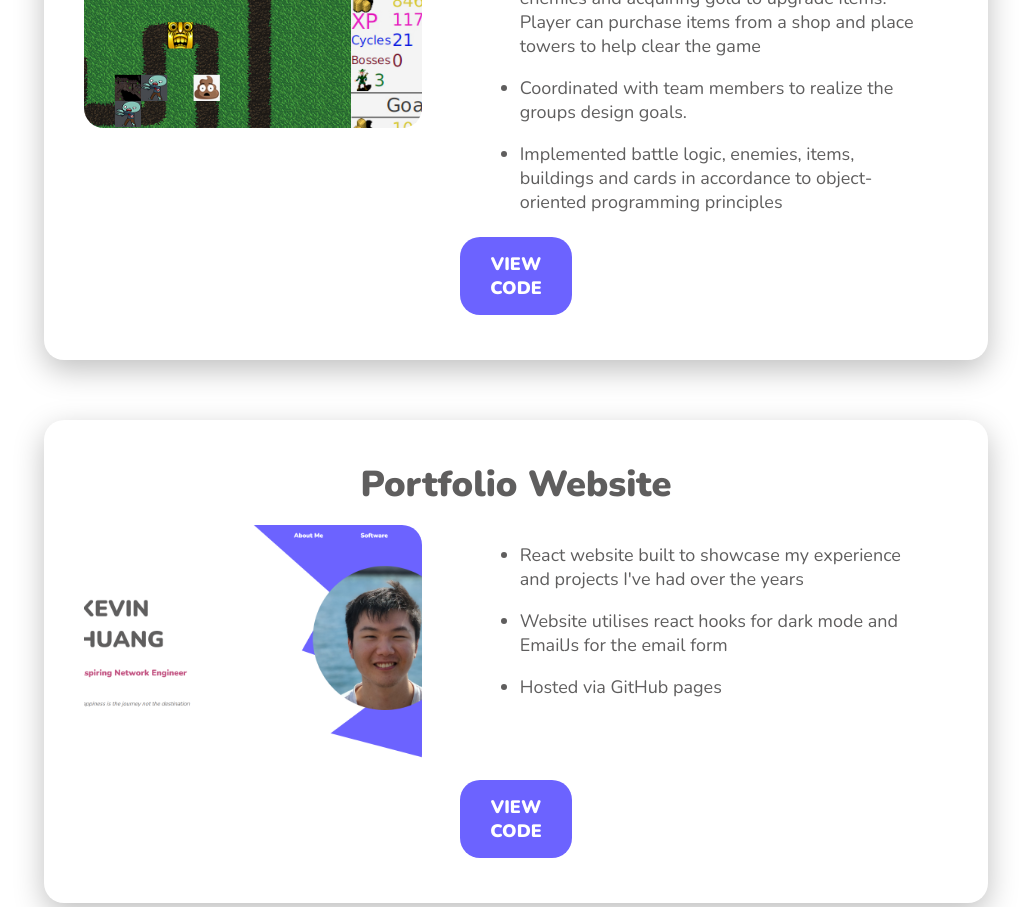
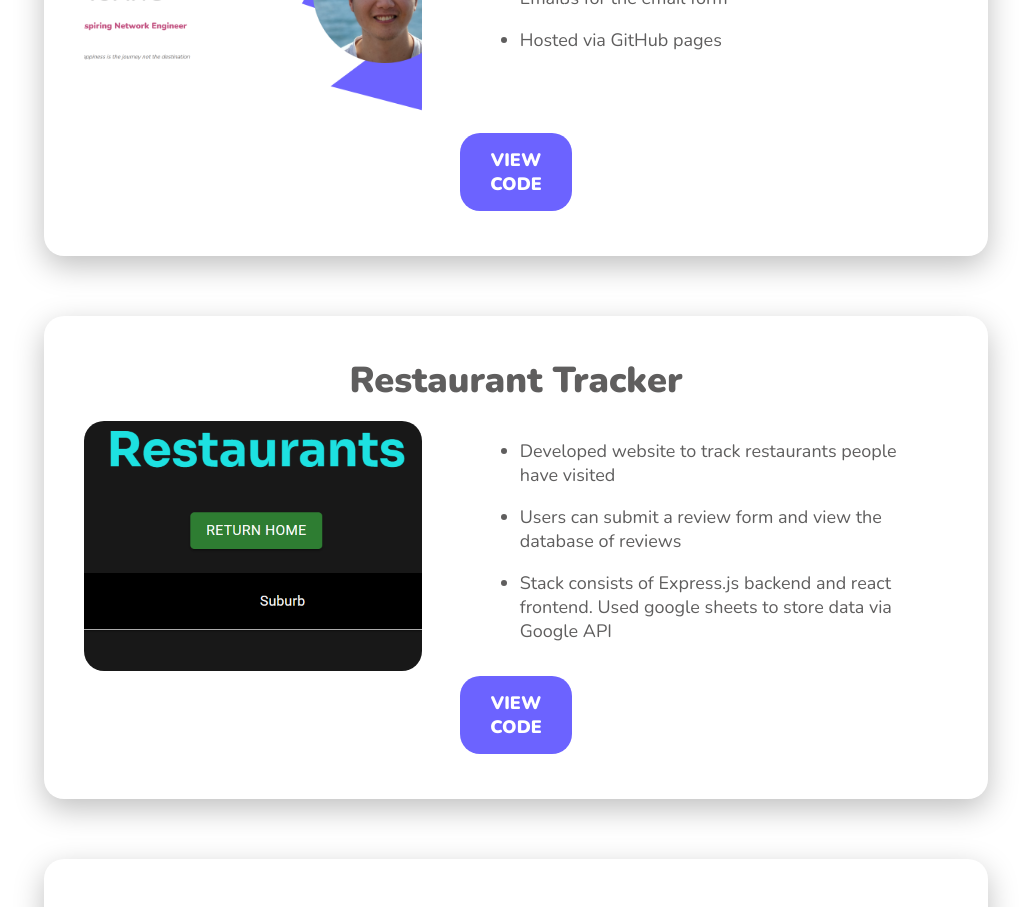
Before and after one commit to Jevelry/my-website, a React (Create React App) app: page / in a window 1280 px wide. Shown: the part 1880-2787 px from the top of the page, without its empty margins (124-1155 px from the left). Built offline with nearby package versions, Linux system fonts and the light colour scheme.

Commit message:
added new projects

```diff
--- a/src/components/about/about.jsx
+++ b/src/components/about/about.jsx
@@ -28,9 +28,9 @@ const About = () => {
                         <h1 className="a-title">ABOUT ME</h1>
 
                         <p className="a-desc">
-                            <p>Hey I'm Kevin, an aspiring network engineer based in Sydney</p>
+                            <p>Hey I'm Kevin, an aspiring software engineer based in Sydney</p>
                             <br/>
-                            I'm currently studying a <strong>B.S. in Computer Science</strong> at the 🎓
+                            I'm currently studying a <strong>B.S. in Computer Science (honours)</strong> at the 🎓
                             <strong> University of New South Wales. </strong>
                             This year, I am seeking an intership to gain 🔬 industry experience and 📚 bolster my skillset
                         </p>
--- /dev/null
+++ b/src/components/product/restaurantTracker.jsx
@@ -0,0 +1,49 @@
+import "./product.css"
+import Restaurant from "../../img/restaurant.png"
+import { ThemeContext } from "../../context";
+import { useContext } from "react";const RestaurantTracker = () => {
+    const theme = useContext(ThemeContext)
+    const darkMode = theme.state.darkMode;
+    return (
+        <div class="p" style={{ backgroundColor: darkMode && "rgb(51, 51, 51)" }}>
+            <div className="p-block">
+                <div class="p-title">
+                    <h1><b>Restaurant Tracker</b></h1>
+                </div>
+
+                <div class="p-content">
+                    <div class="p-img-wrapper">
+                        <img class="p-img" src={Restaurant} alt="website" />
+                    </div>
+                    <div class="p-info-wrapper">
+                        <ul className="p-desc">
+                            <li>Developed website to track restaurants people have visited
+                            </li>
+                            <li>
+                                Users can submit a review form and view the database of reviews
+                            </li>
+                            <li>
+                                Stack consists of Express.js backend and react frontend. Used google sheets to store data via Google API
+                            </li>
+                        </ul>
+                    </div>
+                </div>
+
+                <div class="p-button-wrapper">
+                    <button
+                        className="p-button"
+                        type="button"
+                        onClick={(e) => {
+                            e.preventDefault();
+                            window.open('https://github.com/Jevelry/restaurant-tracker', "_blank");
+                        }}
+                    > <p>VIEW CODE</p>
+                    </button>
+                </div>
+
+            </div>
+        </div>
+    )
+}
+
+export default RestaurantTracker;
--- /dev/null
+++ b/src/components/product/trackworkbot.jsx
@@ -0,0 +1,46 @@
+import "./product.css"
+import Trackwork from "../../img/trackwork.png"
+import { ThemeContext } from "../../context";
+import { useContext } from "react";const TrackworkBot = () => {
+    const theme = useContext(ThemeContext)
+    const darkMode = theme.state.darkMode;
+    return (
+        <div class="p" style={{ backgroundColor: darkMode && "rgb(51, 51, 51)" }}>
+            <div className="p-block">
+                <div class="p-title">
+                    <h1><b>Restaurant Tracker</b></h1>
+                </div>
+
+                <div class="p-content">
+                    <div class="p-img-wrapper">
+                        <img class="p-img" src={Trackwork} alt="website" />
+                    </div>
+                    <div class="p-info-wrapper">
+                        <ul className="p-desc">
+                            <li>Simple discord bot that gives advance notice of train trackwork on private server
+                            </li>
+                            <li>
+                                Extracts and filters data from TFNSW API to determine time/location of trackwork
+                            </li>
+                        </ul>
+                    </div>
+                </div>
+
+                <div class="p-button-wrapper">
+                    <button
+                        className="p-button"
+                        type="button"
+                        onClick={(e) => {
+                            e.preventDefault();
+                            window.open('https://github.com/Jevelry/TrackworkBot', "_blank");
+                        }}
+                    > <p>VIEW CODE</p>
+                    </button>
+                </div>
+
+            </div>
+        </div>
+    )
+}
+
+export default TrackworkBot;
--- a/src/components/productList/productList.jsx
+++ b/src/components/productList/productList.jsx
@@ -1,6 +1,8 @@
 import Loopmania from "../product/loopmania"
 import Website from "../product/website"
 import Tcp from "../product/tcp"
+import RestaurantTracker from "../product/restaurantTracker"
+import TrackworkBot from "../product/trackworkbot"
 import "./productList.css"
 
 const productList = () => {
@@ -13,9 +15,13 @@ const productList = () => {
 
             </div>
             <div className="p1-list">
+
+                <Website/>
+                <RestaurantTracker/>
+                <TrackworkBot/>
                 <Loopmania/>
-                <Website/>
                 <Tcp/>
+
 
             </div>
             <div className="pl-github">
```
Also changed, not shown: src/img/restaurant.png (added), src/img/trackwork.png (added), 10 other files (tests, documents, lock files or other folders).
